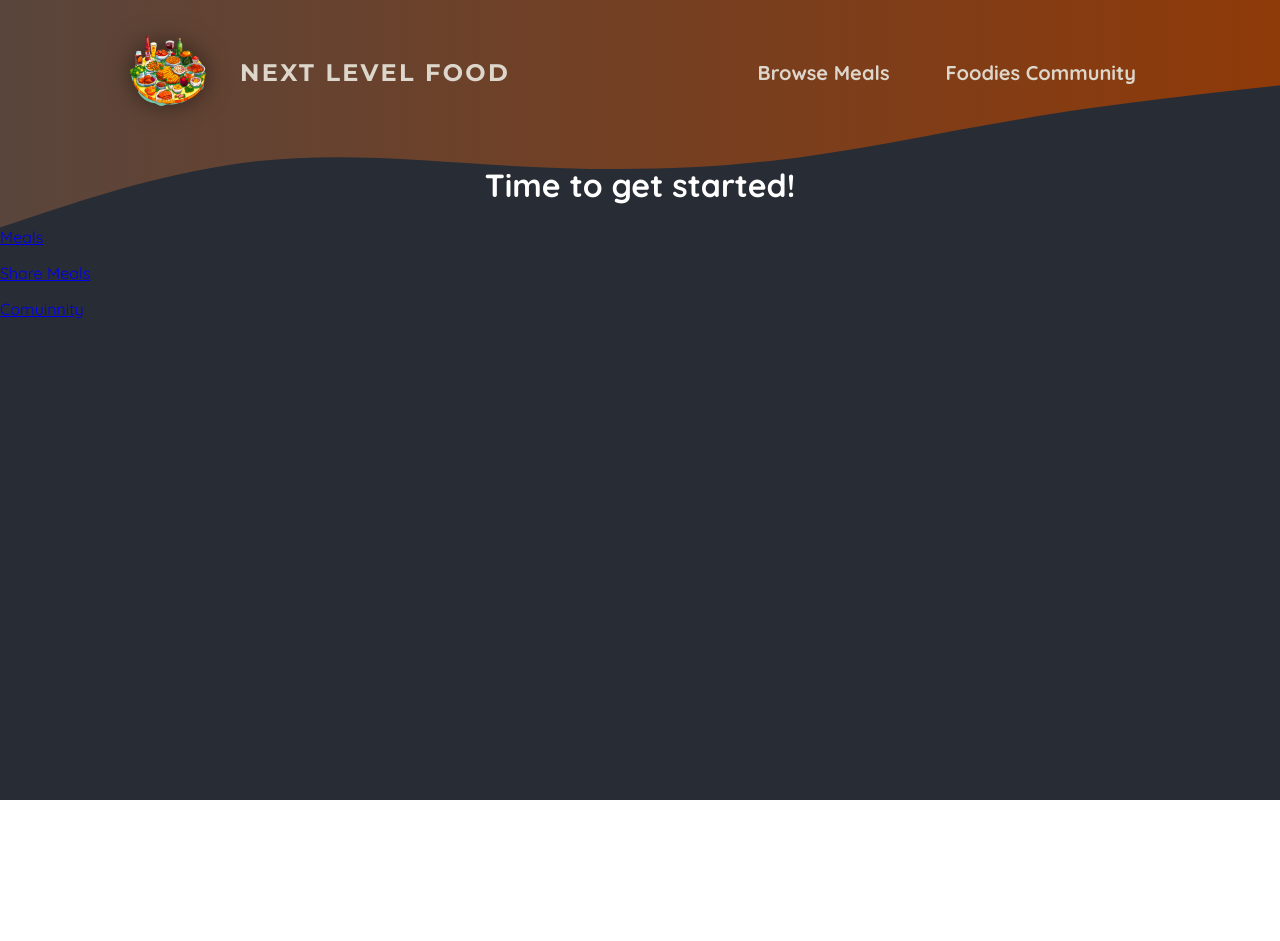
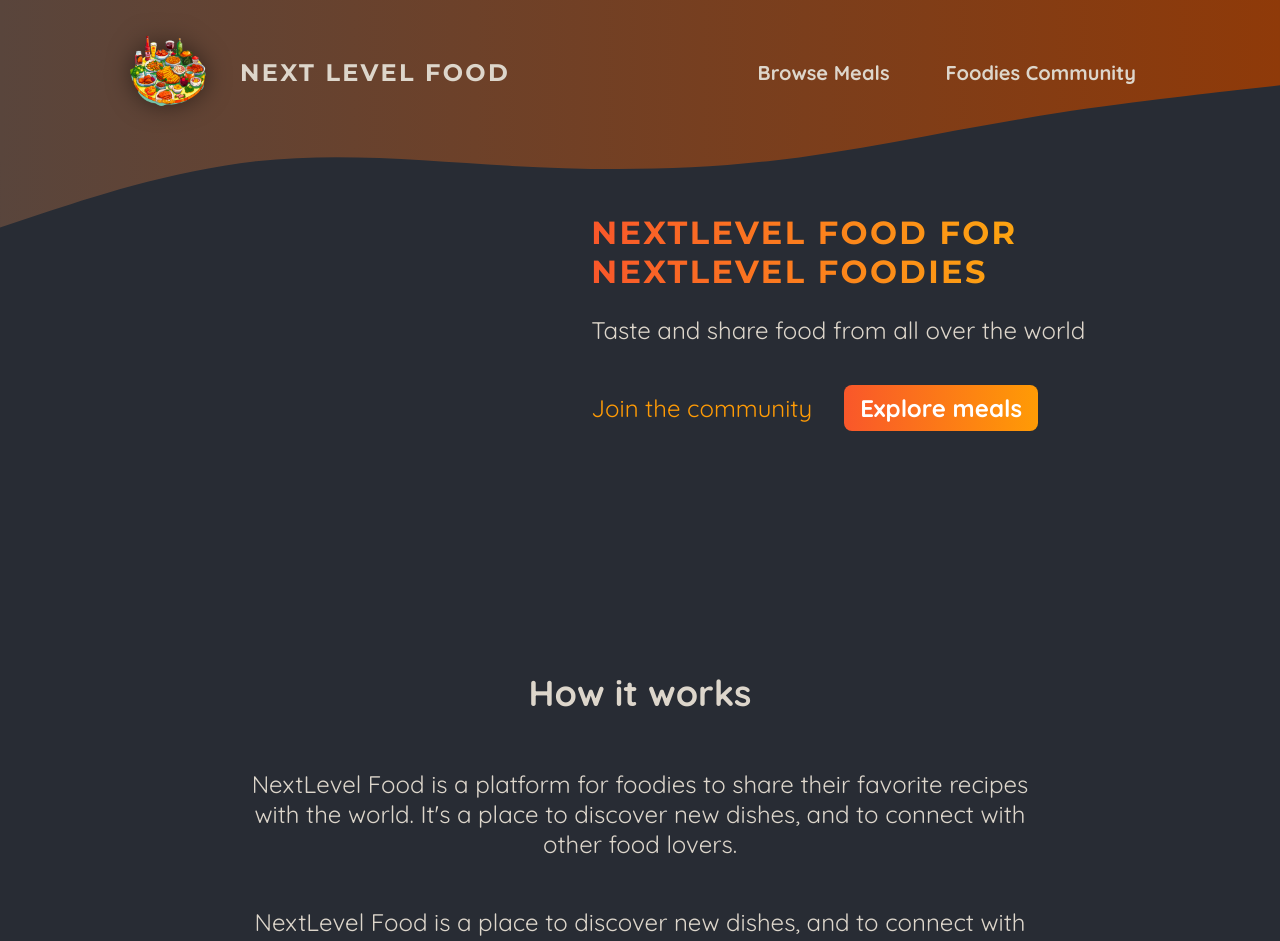
Before and after one commit to brovnie/nextjs-meals, a Next.js app: page / in a window 1280 px wide. Shown: the top 941 px of the page. Before the commit the page ends 800 px from the top, so only its background shows below. Built offline with nearby package versions, Linux system fonts and the light colour scheme.

Commit message:
added home page content

```diff
--- a/app/page.js
+++ b/app/page.js
@@ -1,20 +1,49 @@
 import Link from 'next/link';
+import styles from './page.module.css';
 
 export default function Home() {
   return (
+    <>
+      <header className={styles.header}>
+        <div className={styles.slideshow}></div>
+        <div>
+          <div className={styles.hero}>
+            <h1>NextLevel Food for NextLevel Foodies</h1>
+            <p>Taste and share food from all over the world</p>
+          </div>
+          <div className={styles.cta}>
+            <Link href="/community">Join the community</Link>
+            <Link href="/meals">Explore meals</Link>
+          </div>
+        </div>
+      </header>
       <main>
-      <h1 style={{ color: 'white', textAlign: 'center' }}>
-        Time to get started!
-      </h1>
+        <section className={styles.section}>
+          <h2>How it works</h2>
           <p>
-        <Link href="/meals">Meals</Link>
+            NextLevel Food is a platform for foodies to share their favorite
+            recipes with the world. It&apos;s a place to discover new dishes,
+            and to connect with other food lovers.
           </p>
           <p>
-        <Link href="/meals/share">Share Meals</Link>
+            NextLevel Food is a place to discover new dishes, and to connect
+            with other food lovers.
+          </p>
+        </section>
+
+        <section className={styles.section}>
+          <h2>Why NextLevel Food?</h2>
+          <p>
+            NextLevel Food is a platform for foodies to share their favorite
+            recipes with the world. It&apos;s a place to discover new dishes,
+            and to connect with other food lovers.
           </p>
           <p>
-        <Link href="/community">Comuinnity</Link>
+            NextLevel Food is a place to discover new dishes, and to connect
+            with other food lovers.
           </p>
+        </section>
       </main>
+    </>
   );
 }
--- /dev/null
+++ b/app/page.module.css
@@ -0,0 +1,75 @@
+.header {
+  display: flex;
+  gap: 3rem;
+  margin: 3rem auto;
+  width: 90%;
+  max-width: 75rem;
+}
+
+.slideshow {
+  width: 40rem;
+  height: 25rem;
+}
+
+.hero {
+  color: #ddd6cb;
+  font-size: 1.5rem;
+}
+
+.hero h1 {
+  font-size: 2rem;
+  font-weight: bold;
+  font-family: 'Montserrat', sans-serif;
+  letter-spacing: 0.15rem;
+  text-transform: uppercase;
+  background: linear-gradient(90deg, #f9572a, #ffc905);
+  background-clip: text;
+  -webkit-background-clip: text;
+  -webkit-text-fill-color: transparent;
+}
+
+.cta {
+  font-size: 1.5rem;
+  display: flex;
+  gap: 1rem;
+}
+
+.cta a {
+  display: inline-block;
+  margin-top: 1rem;
+  padding: 0.5rem 1rem;
+  border-radius: 0.5rem;
+  background: linear-gradient(90deg, #f9572a, #ff9b05);
+  color: #ffffff;
+  font-weight: bold;
+  text-decoration: none;
+}
+
+.cta a:hover,
+.cta a:active {
+  background: linear-gradient(90deg, #fd4715, #f9b241);
+}
+
+.cta a:first-child {
+  background: transparent;
+  font-weight: normal;
+  color: #ff9b05;
+  padding-left: 0;
+}
+
+.cta a:first-child:hover,
+.cta a:first-child:active {
+  background: transparent;
+  color: #f9b241;
+}
+
+.section {
+  display: flex;
+  flex-direction: column;
+  color: #ddd6cb;
+  font-size: 1.5rem;
+  max-width: 50rem;
+  width: 90%;
+  margin: 2rem auto;
+  text-align: center;
+}
```
Lines whose indentation alone changed are shown as unchanged.
